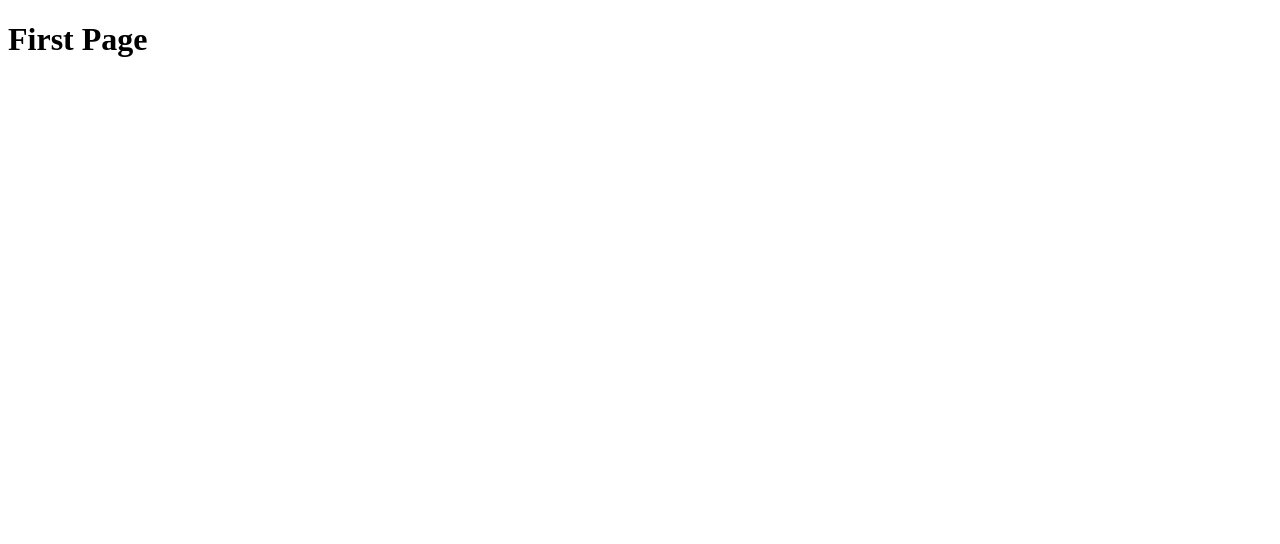
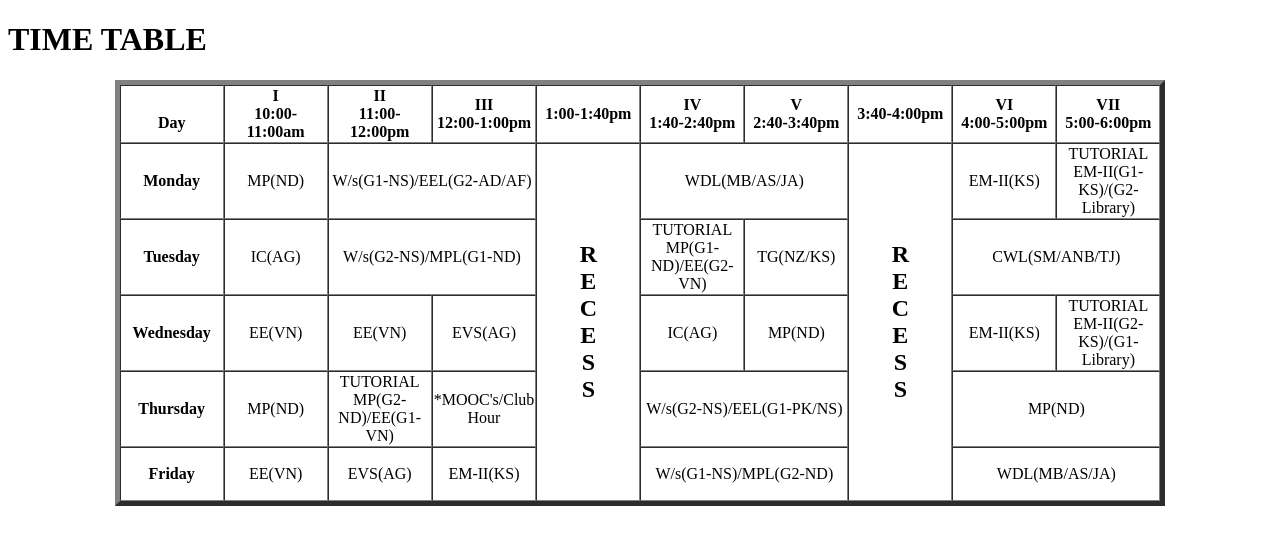
Before and after one commit to 0413kaustubhcharpe/Kaustubh-Arun-Charpe, a plain HTML site: page index.html in a window 1280 px wide. Drawn offline with Linux system fonts and the light colour scheme.

Commit message:
Add files via upload

```diff
--- a/index.html
+++ b/index.html
@@ -1,9 +1,123 @@
-<!doctype html>
+<!DOCTYPE html>
 <html>
-<head>
-<title>Kaustubh</title>
-</head>
+
 <body>
-<h1>First Page</h1>
+    <h1>TIME TABLE</h1>
+    <table border="5" cellspacing="0" align="center">
+        <!--<caption>Timetable</caption>-->
+        <tr>
+            <td align="center" height="50"
+                width="100"><br>
+                <b>Day</b></br>
+            </td>
+            <td align="center" height="50"
+                width="100">
+                <b>I<br>10:00-11:00am</b>
+            </td>
+            <td align="center" height="50"
+                width="100">
+                <b>II<br>11:00-12:00pm</b>
+            </td>
+            <td align="center" height="50"
+                width="100">
+                <b>III<br>12:00-1:00pm</b>
+            </td>
+            <td align="center" height="50"
+                width="100">
+                <b>1:00-1:40pm</b>
+            </td>
+            <td align="center" height="50"
+                width="100">
+                <b>IV<br>1:40-2:40pm</b>
+            </td>
+            <td align="center" height="50"
+                width="100">
+                <b>V<br>2:40-3:40pm</b>
+            </td>
+            <td align="center" height="50"
+                width="100">
+                <b>3:40-4:00pm</b>
+            </td>
+            <td align="center" height="50"
+                width="100">
+                <b>VI<br>4:00-5:00pm</b>
+            </td>
+            <td align="center" height="50"
+                width="100">
+                <b>VII<br>5:00-6:00pm</b>
+            </td>
+        </tr>
+        <tr>
+            <td align="center" height="50">
+                <b>Monday</b></td>
+            <td align="center" height="50">MP(ND)</td>
+            <td colspan="2" align="center"
+                height="50">W/s(G1-NS)/EEL(G2-AD/AF)</td>
+            <td rowspan="6" align="center" height="50">
+                <h2>R<br>E<br>C<br>E<br>S<br>S</h2>
+            </td>
+            <td colspan="2" align="center"
+                height="50">WDL(MB/AS/JA)</td>
+            <td rowspan="6" align="center" height="50">
+                <h2>R<br>E<br>C<br>E<br>S<br>S</h2>
+            </td>
+            <td align="center" height="50">EM-II(KS)</td>
+            <td align="center" height="50">TUTORIAL EM-II(G1-KS)/(G2-Library)</td>
+        </tr>
+        <tr>
+            <td align="center" height="50">
+                <b>Tuesday</b>
+            </td>
+            <td align="center" height="50">IC(AG)</td>
+            <td colspan="2" align="center"
+                height="50">W/s(G2-NS)/MPL(G1-ND)
+            </td>
+            <td align="center" height="50">TUTORIAL MP(G1-ND)/EE(G2-VN)</td>
+            <td align="center" height="50">TG(NZ/KS)</td>
+            <td colspan="2" align="center"
+                height="50">CWL(SM/ANB/TJ)
+        </tr>
+        <tr>
+            <td align="center" height="50">
+                <b>Wednesday</b>
+            </td>
+            <td align="center" height="50">EE(VN)</td>
+            <td align="center" height="50">EE(VN)</td>
+            <td align="center" height="50">EVS(AG)</td>
+            <td align="center" height="50">IC(AG)</td>
+            <td align="center" height="50">MP(ND)</td>
+            <td align="center" height="50">EM-II(KS)</td>
+            <td align="center" height="50">TUTORIAL EM-II(G2-KS)/(G1-Library)</td>
+        </tr>
+        <tr>
+            <td align="center" height="50">
+                <b>Thursday</b>
+            </td>
+            <td align="center" height="50">MP(ND)</td>
+            <td align="center" height="50">TUTORIAL MP(G2-ND)/EE(G1-VN)</td>
+            <td align="center" height="50">*MOOC's/Club Hour</td>
+            <td colspan="2" align="center"
+                height="50">W/s(G2-NS)/EEL(G1-PK/NS)
+            </td>
+            <td colspan="2" align="center"
+                height="50">MP(ND)
+            </td>
+        </tr>
+        <tr>
+            <td align="center" height="50">
+                <b>Friday</b>
+            </td>
+            <td align="center" height="50">EE(VN)</td>
+            <td align="center" height="50">EVS(AG)</td>
+            <td align="center" height="50">EM-II(KS)</td>
+            <td colspan="2" align="center"
+                height="50">W/s(G1-NS)/MPL(G2-ND)
+            </td>
+            <td colspan="2" align="center"
+                height="50">WDL(MB/AS/JA)</td>
+        </tr>
+        <tr>
+    </table>
 </body>
+
 </html>
```
